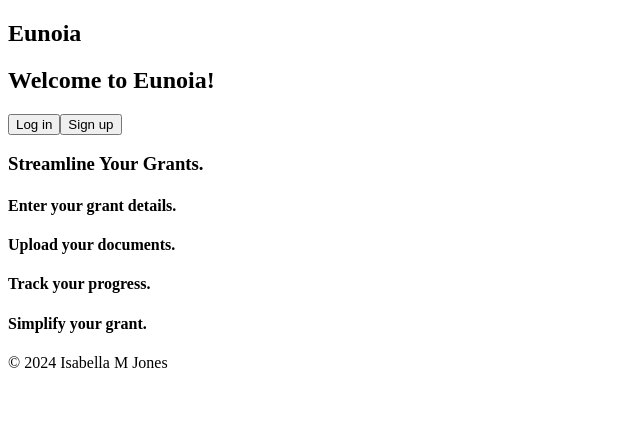
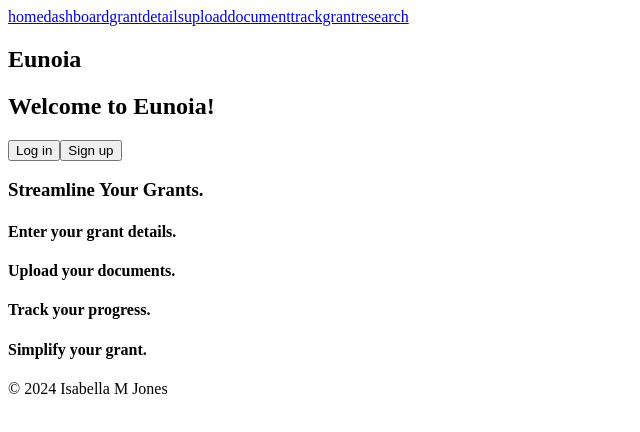
Before and after one commit to Bellajones4178/eunoiatracks-frontend, a React (Create React App) app: page / in a window 1280 px wide. Shown: the top 432 px of the page, without its empty margins (0-640 px from the left). Built offline with nearby package versions, Linux system fonts and the light colour scheme.

Commit message:
updated home page

```diff
--- a/src/App.js
+++ b/src/App.js
@@ -21,7 +21,7 @@ function App() {
 
 function Content() {
   const location = useLocation();
-  const showNavigation = ["/dashboard", "/grantdetails", "/uploaddocument", "/trackgrantresearch", "/home"].includes(location.pathname);
+  const showNavigation = ["/dashboard", "/grantdetails", "/uploaddocument", "/trackgrantresearch", "/"].includes(location.pathname);
 
   return (
     <main>
```
